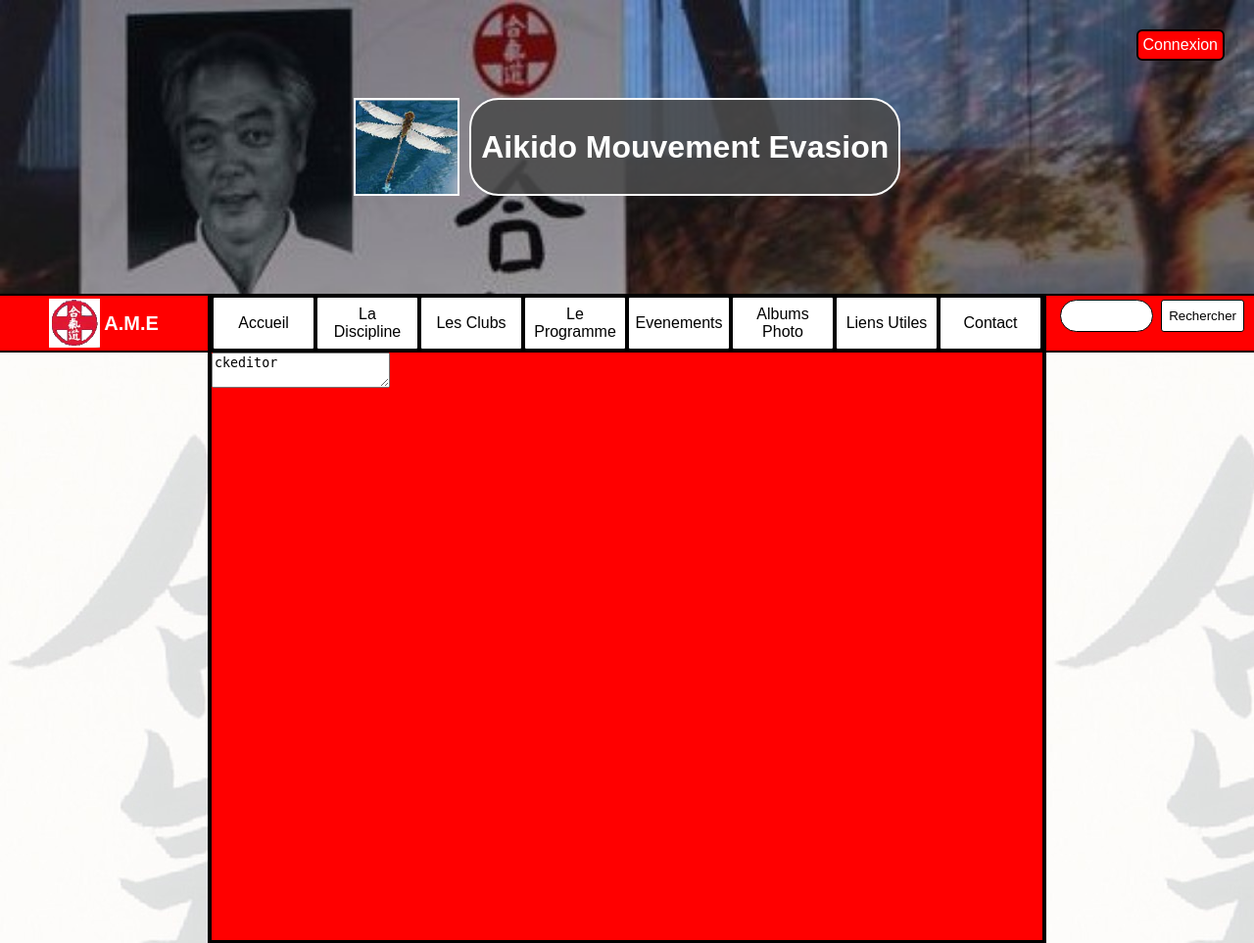
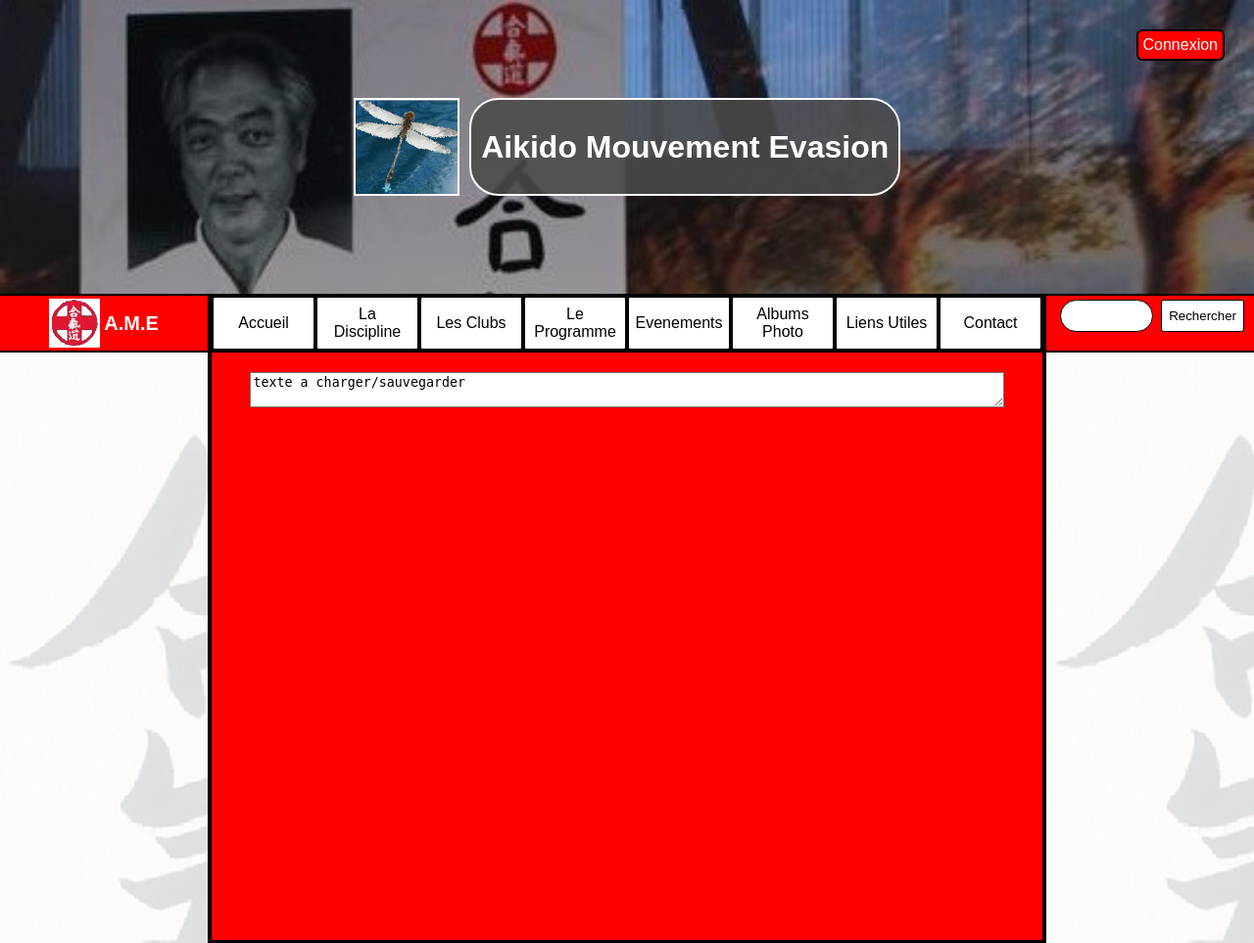
Before and after one commit to zack-ff7/SiteAmeFromScratch, a PHP site: page /index.php?page=discipline in a window 1280 px wide. Shown: the top 963 px of the page at 98% size. Run offline with PHP 8.4, Linux system fonts and the light colour scheme; some libraries are stand-ins or nearby versions.

Commit message:
discipline

```diff
--- a/Views/discipline.php
+++ b/Views/discipline.php
@@ -1,18 +1,27 @@
 <?php
-
 $title = 'La Discipline';
 ob_start();
 ?>
+<div id="discipline">
 
-<textarea name="editorDiscipline" id="editorDiscipline">ckeditor</textarea>
-<script>CKEDITOR.replace('editorDiscipline');</script>
+    <?php
+    if (isset($_SESSION['log']) && $_SESSION['Statut'] == 1) {
+        ?>
+        <textarea name="editorDiscipline" id="editorDiscipline">texte a charger/sauvegarder</textarea>
+        <script>CKEDITOR.replace('editorDiscipline');</script>
+        <?php
+    } else {
+        ?>
+        <textarea name="editorDiscipline" id="editorDiscipline">texte a charger/sauvegarder</textarea>
+        <?php
+    }
+    ?>
+</div>
+    <?php
+    $content = ob_get_contents();
+    ob_end_clean();
+    ?>
 
 <?php
-$content = ob_get_contents();
-ob_end_clean();
-?>
-
-<?php
-
 include("Views/layout.php");
 ?>
--- a/style.css
+++ b/style.css
@@ -292,3 +292,15 @@ html,body{
 #clubs{
     width: 30%;
 }
+
+#discipline{
+    display: flex;
+    justify-content: center;
+    margin-top: 20px;
+}
+
+#editorDiscipline{
+    width: 90%;
+    background-color: white;
+
+}
```
